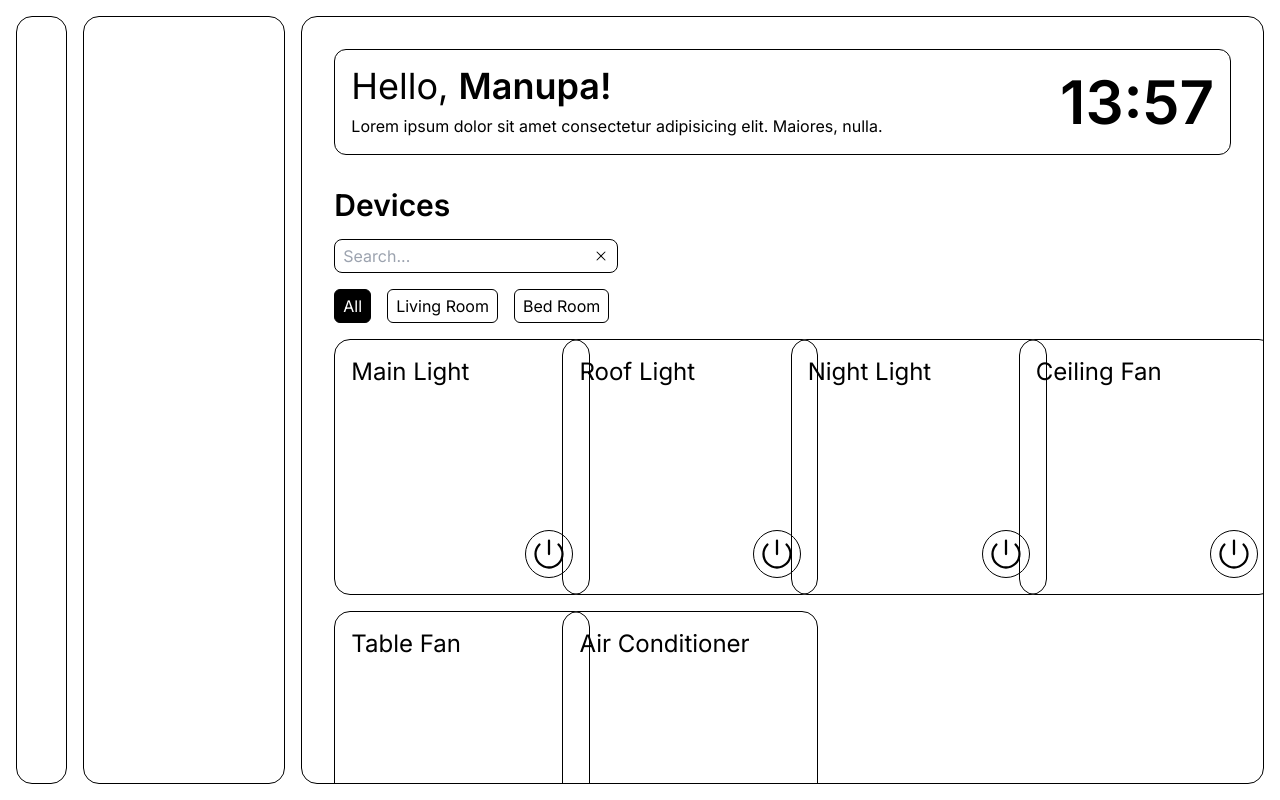
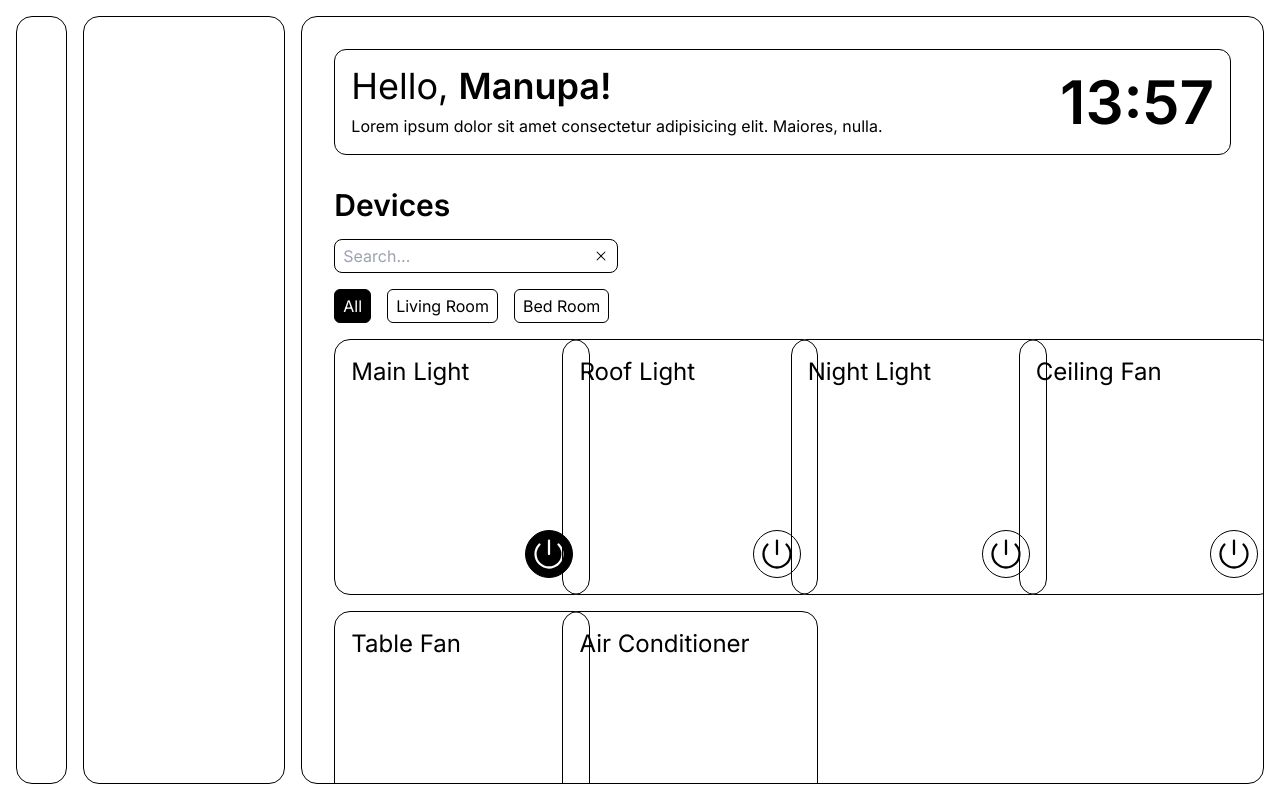
Before and after one commit to ManupaDev/smart-home-ui, a React (Vite) app: page /home in a window 1280 px wide. Both pictures are taken after a click on the button 549 px from the left and 554 px from the top of the page. Built offline with nearby package versions, Linux system fonts and the light colour scheme; what prettier-plugin-tailwindcss would draw is missing.

Commit message:
feat: implemented syncing along with filtering

```diff
--- a/src/pages/home/components/device-card.tsx
+++ b/src/pages/home/components/device-card.tsx
@@ -1,32 +1,43 @@
 import { PowerIcon } from "@heroicons/react/24/solid";
 import { useState } from "react";
 
-type Device = {
-  id: number;
-  name: string;
-  image: string;
-  state: boolean;
-  location: string;
-};
+import Device from "../../../types/device";
 
-function DeviceCard({ device }: { device: Device }) {
+function DeviceCard({
+  device,
+  handleDeviceUpdate,
+}: {
+  device: Device;
+  handleDeviceUpdate: (device: Device) => void;
+}) {
   const { id, name, image, state, location } = device;
+
+  const handleClick = () => {
+    handleDeviceUpdate({ id, name, image, state: !state, location });
+  };
 
   return (
     <div className="relative h-64 w-64 rounded-2xl border border-black p-4">
       <h1 className="text-2xl">{name}</h1>
-      <PowerButton state={state} />
+      <PowerButton state={state} handleClick={handleClick} />
     </div>
   );
 }
 
 export default DeviceCard;
 
-function PowerButton({ state }: { state: boolean }) {
+function PowerButton({
+  state,
+  handleClick,
+}: {
+  state: boolean;
+  handleClick: () => void;
+}) {
   if (state) {
     return (
       <button
         type="button"
+        onClick={handleClick}
         className="absolute right-4 bottom-4 flex h-12 w-12 cursor-pointer items-center justify-center  rounded-full border border-black bg-black"
       >
         <PowerIcon width={36} height={36} className="text-white" />
@@ -37,6 +48,7 @@ function PowerButton({ state }: { state: boolean }) {
   return (
     <button
       type="button"
+      onClick={handleClick}
       className="absolute right-4 bottom-4 flex h-12 w-12 cursor-pointer items-center  justify-center rounded-full border border-black"
     >
       <PowerIcon width={36} height={36} />
--- a/src/pages/home/page.tsx
+++ b/src/pages/home/page.tsx
@@ -7,9 +7,55 @@ import SensorCard from "./components/sensor-card";
 import { useState } from "react";
 
 import locations from "../../data/locations";
-import devices from "../../data/devices";
+
+import Device from "../../types/device";
 
 function HomePage() {
+  const [devices, setDevices] = useState([
+    {
+      id: 1,
+      name: "Main Light",
+      image: "",
+      state: false,
+      location: "Living Room",
+    },
+    {
+      id: 2,
+      name: "Roof Light",
+      image: "",
+      state: false,
+      location: "Bed Room",
+    },
+    {
+      id: 3,
+      name: "Night Light",
+      image: "",
+      state: false,
+      location: "Bed Room",
+    },
+    {
+      id: 4,
+      name: "Ceiling Fan",
+      image: "",
+      state: false,
+      location: "Living Room",
+    },
+    {
+      id: 5,
+      name: "Table Fan",
+      image: "",
+      state: false,
+      location: "Bed Room",
+    },
+    {
+      id: 6,
+      name: "Air Conditioner",
+      image: "",
+      state: false,
+      location: "Bed Room",
+    },
+  ]);
+
   const [filteredDevices, setFilteredDevices] = useState(devices);
 
   const [selectedLocation, setSelectedLocation] = useState("All");
@@ -22,6 +68,24 @@ function HomePage() {
           : devices.filter((device) => device.location === location)
       );
       return location;
+    });
+  };
+
+  const handleDeviceUpdate = (updatedDevice: Device) => {
+    setDevices((prevDevices) => {
+      return prevDevices.map((device) =>
+        device.id === updatedDevice.id
+          ? { ...device, ...updatedDevice }
+          : device
+      );
+    });
+
+    setFilteredDevices((prevDevices) => {
+      return prevDevices.map((device) =>
+        device.id === updatedDevice.id
+          ? { ...device, ...updatedDevice }
+          : device
+      );
     });
   };
 
@@ -43,7 +107,11 @@ function HomePage() {
         </div>
         <div className=" my-4 grid grid-cols-4 gap-4  border-black">
           {filteredDevices.map((device, i) => (
-            <DeviceCard device={device} key={i} />
+            <DeviceCard
+              device={device}
+              key={i}
+              handleDeviceUpdate={handleDeviceUpdate}
+            />
           ))}
         </div>
       </div>
--- /dev/null
+++ b/src/types/device.ts
@@ -0,0 +1,9 @@
+type Device = {
+    id: number;
+    name: string;
+    image: string;
+    state: boolean;
+    location: string;
+  };
+
+export default Device;
```
